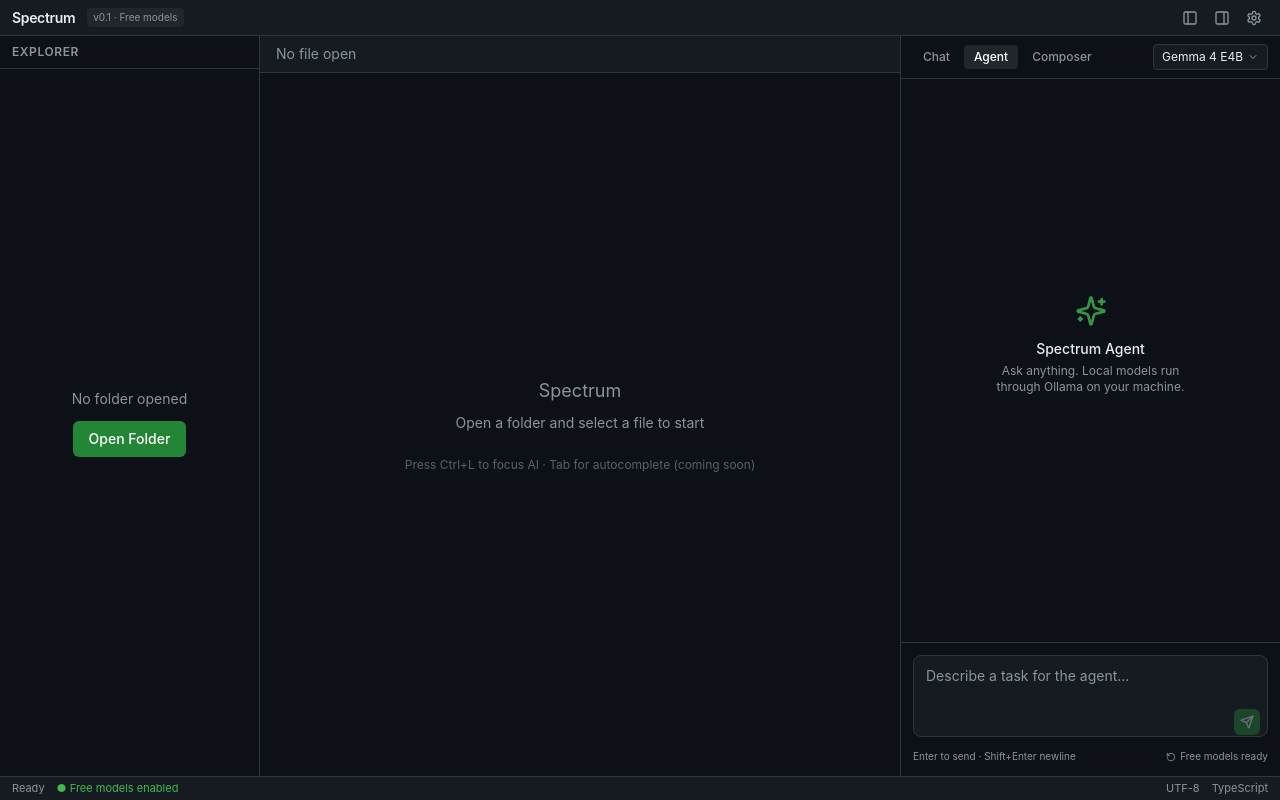
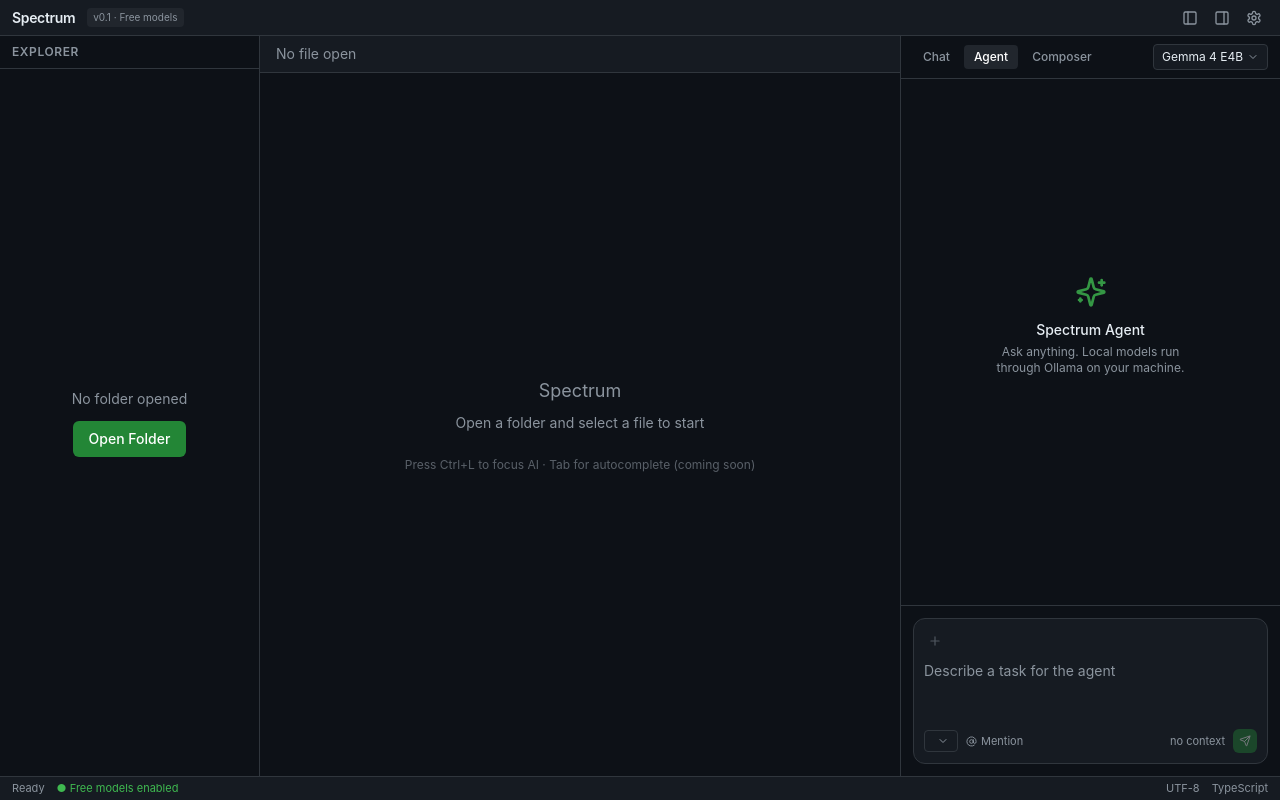
Before and after one commit to pigeonthroat-hash/Spectrum, a React (Vite) app: page / in a window 1280 px wide. Built offline with nearby package versions, Linux system fonts and the light colour scheme.

Commit message:
Enhance ChatInput with file and model support
Refactor ChatInput component to include file handling and model selection features. Update placeholder text and button functionalities.

```diff
--- a/src/components/ChatInput.tsx
+++ b/src/components/ChatInput.tsx
@@ -1,7 +1,7 @@
-import type { KeyboardEvent } from 'react'
-import { Send, RotateCcw } from 'lucide-react'
+import { useRef, type KeyboardEvent } from 'react'
+import { AtSign, File, Plus, Send, X } from 'lucide-react'
 import { LiquidGlassBox } from './LiquidGlassBox'
-import { cn } from '../lib/utils'
+import { ModelPicker } from './ModelPicker'
 import type { ChatStyle } from '../store/useAppStore'
 
 interface ChatInputProps {
@@ -11,15 +11,36 @@
   disabled: boolean
   mode: 'chat' | 'agent' | 'composer'
   style: ChatStyle
+  fileName: string | null
+  useFile: boolean
+  onToggleFile: () => void
+  selectedModel: string
+  onModelChange: (id: string) => void
 }
 
-export function ChatInput({ value, onChange, onSend, disabled, mode, style }: ChatInputProps) {
+export function ChatInput({
+  value,
+  onChange,
+  onSend,
+  disabled,
+  mode,
+  style,
+  fileName,
+  useFile,
+  onToggleFile,
+  selectedModel,
+  onModelChange,
+}: ChatInputProps) {
+  const textareaRef = useRef<HTMLTextAreaElement>(null)
+  const isLiquid = style === 'liquid'
+  const showFile = useFile && fileName !== null
+
   const placeholder =
     mode === 'chat'
-      ? 'Ask about the code...'
+      ? 'Ask about the code (Enter to send)'
       : mode === 'agent'
-        ? 'Describe a task for the agent...'
-        : 'Describe multi-file changes...'
+        ? 'Describe a task for the agent'
+        : 'Describe multi-file changes'
 
   const onKeyDown = (e: KeyboardEvent<HTMLTextAreaElement>) => {
     if (e.key === 'Enter' && !e.shiftKey) {
@@ -28,44 +49,78 @@
     }
   }
 
-  const isLiquid = style === 'liquid'
+  const mention = () => {
+    onChange(value && !value.endsWith(' ') ? `${value} @` : `${value}@`)
+    textareaRef.current?.focus()
+  }
 
-  const box = (
-    <>
-      <div className="relative">
+  const content = (
+    <div className="flex flex-col gap-2">
+      {/* Top row: attach + current file chip */}
+      <div className="flex items-center gap-1.5 min-h-[24px]">
+        <button
+          type="button"
+          disabled
+          title="Attachments (coming soon)"
+          className="p-1 rounded-md text-[#8b949e] disabled:opacity-50 disabled:cursor-not-allowed"
+        >
+          <Plus size={14} />
+        </button>
+        {showFile && (
+          <span className="flex items-center gap-1.5 min-w-0 px-2 py-0.5 rounded-md bg-[#21262d] border border-[#30363d] text-xs text-[#e6edf3]">
+            <File size={12} className="text-[#8b949e] shrink-0" />
+            <span className="truncate max-w-[140px]">{fileName}</span>
+            <span className="text-[10px] text-[#8b949e] shrink-0">Current File</span>
+            <button type="button" onClick={onToggleFile} className="text-[#8b949e] hover:text-white shrink-0">
+              <X size={11} />
+            </button>
+          </span>
+        )}
+      </div>
+
+      {/* Text input */}
       <textarea
+        ref={textareaRef}
         value={value}
         onChange={(e) => onChange(e.target.value)}
         onKeyDown={onKeyDown}
         placeholder={placeholder}
         rows={3}
-          className={cn(
-            'w-full rounded-lg px-3 py-2.5 text-sm text-[#e6edf3] placeholder:text-[#8b949e] resize-none outline-none pr-10',
-            isLiquid
-              ? 'bg-transparent'
-              : 'bg-[#161b22] border border-[#30363d] focus:border-[#58a6ff]'
-          )}
+        className="w-full bg-transparent text-sm text-[#e6edf3] placeholder:text-[#8b949e] resize-none outline-none"
       />
+
+      {/* Bottom row: model, mention, context, send */}
+      <div className="flex items-center justify-between gap-2 text-[11px] text-[#8b949e]">
+        <div className="flex items-center gap-2 min-w-0">
+          <ModelPicker value={selectedModel} onChange={onModelChange} placement="up" />
+          <button type="button" onClick={mention} className="flex items-center gap-1 hover:text-white shrink-0">
+            <AtSign size={11} /> Mention
+          </button>
+        </div>
+        <div className="flex items-center gap-2 shrink-0">
+          <button type="button" onClick={onToggleFile} className="hover:text-white">
+            {useFile ? 'current file' : 'no context'}
+          </button>
           <button
+            type="button"
             onClick={onSend}
             disabled={!value.trim() || disabled}
-          className="absolute right-2 bottom-2 p-1.5 rounded-md bg-[#238636] hover:bg-[#2ea043] disabled:opacity-40 disabled:cursor-not-allowed transition-colors"
+            className="p-1.5 rounded-md bg-[#238636] hover:bg-[#2ea043] text-white disabled:opacity-40 disabled:cursor-not-allowed transition-colors"
           >
-          <Send size={14} className="text-white" />
+            <Send size={12} />
           </button>
         </div>
-      <div className="flex items-center justify-between mt-1.5 text-[10px] text-[#8b949e]">
-        <span>Enter to send · Shift+Enter newline</span>
-        <span className="flex items-center gap-1">
-          <RotateCcw size={10} /> Free models ready
-        </span>
       </div>
-    </>
+    </div>
   )
 
   return (
     <div className="p-3 border-t border-[#30363d] shrink-0">
-      {isLiquid ? <LiquidGlassBox>{box}</LiquidGlassBox> : box}
+      {isLiquid ? (
+        <LiquidGlassBox>{content}</LiquidGlassBox>
+      ) : (
+        <div className="rounded-xl border border-[#30363d] bg-[#161b22] p-2.5">{content}</div>
+      )}
     </div>
   )
 }
```
Lines whose indentation alone changed are shown as unchanged.
